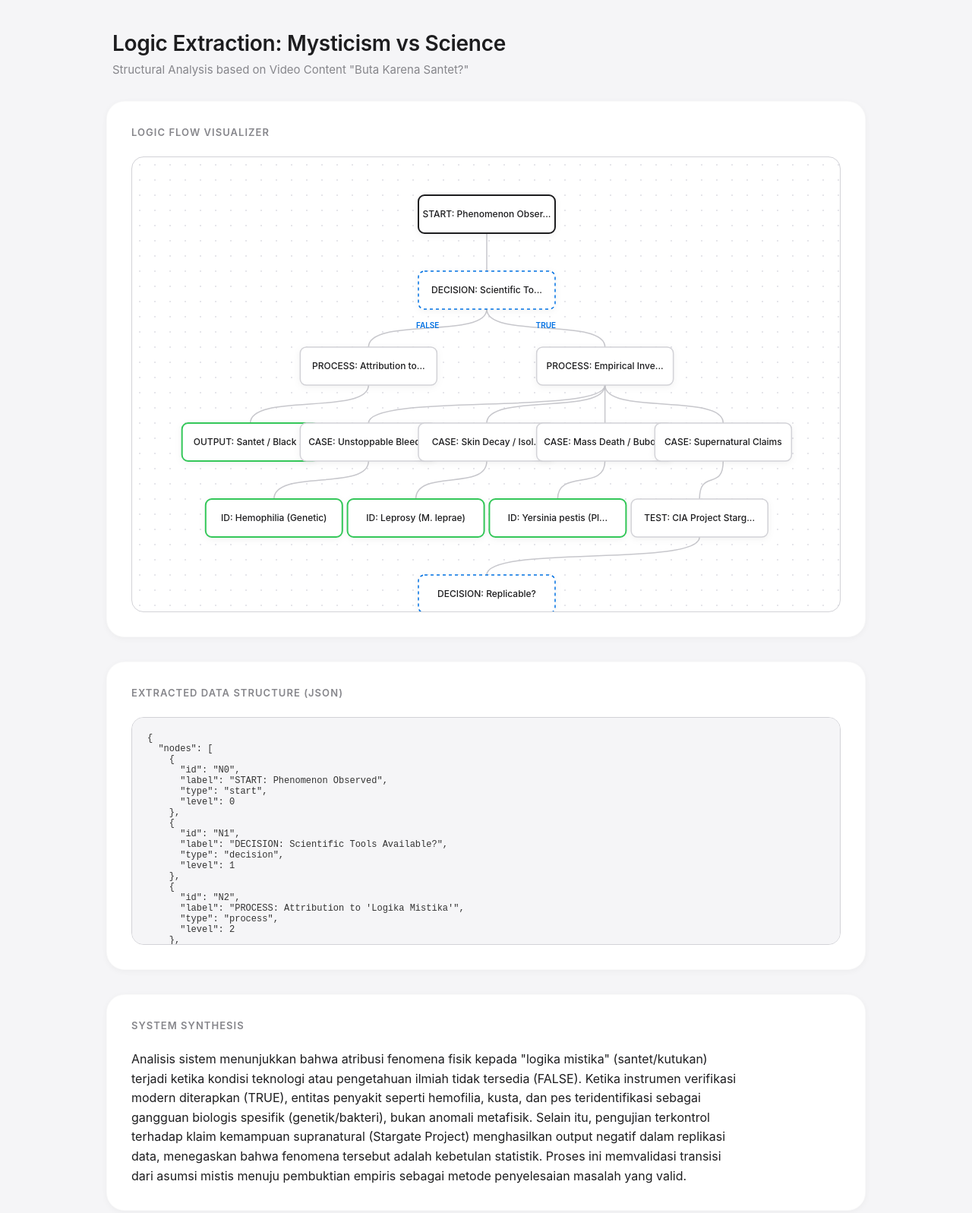
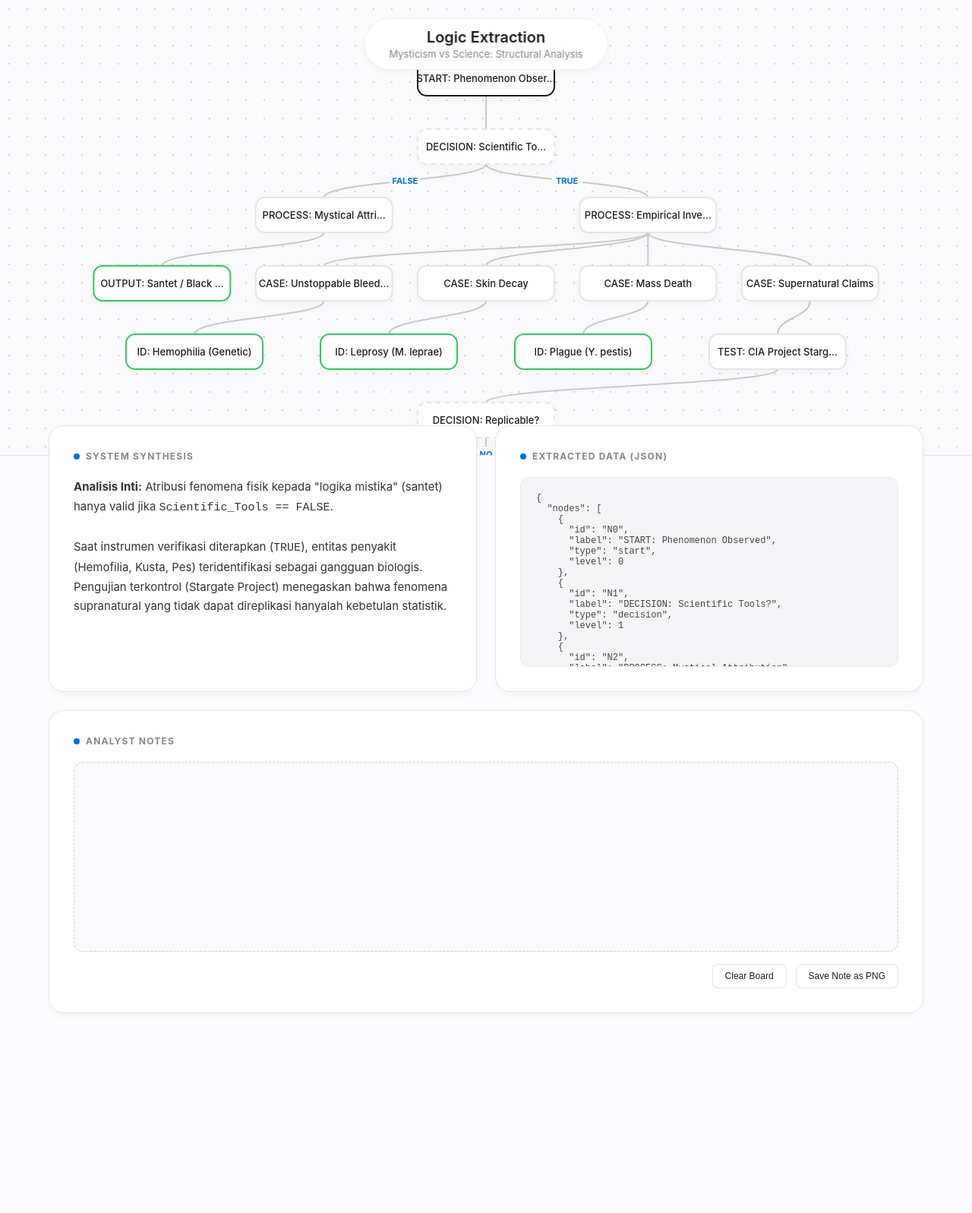
Before and after one commit to dartosugiarto/santet, a plain HTML site: page index.html in a window 1280 px wide. Shown: the top 1597 px of the page at 76% size. After the commit the page ends 1394 px from the top, so only its background shows below. Drawn offline with Linux system fonts and the light colour scheme.

Commit message:
Update index.html

```diff
--- a/index.html
+++ b/index.html
@@ -6,17 +6,16 @@
     <title>System Analysis: Logic Structure</title>
     <style>
         :root {
-            --bg-body: #F5F5F7;
+            --bg-body: #FBFBFD;
             --bg-card: #FFFFFF;
             --text-primary: #1D1D1F;
             --text-secondary: #86868B;
             --accent-color: #0071E3;
-            --border-color: #D2D2D7;
-            --shadow-sm: 0 2px 8px rgba(0, 0, 0, 0.04);
-            --shadow-md: 0 8px 24px rgba(0, 0, 0, 0.08);
-            --radius-md: 16px;
-            --radius-lg: 24px;
-            --font-stack: -apple-system, BlinkMacSystemFont, "SF Pro Text", "Segoe UI", Roboto, Helvetica, Arial, sans-serif;
+            --border-color: #E5E5EA;
+            --shadow-sm: 0 4px 12px rgba(0, 0, 0, 0.03);
+            --shadow-hover: 0 12px 24px rgba(0, 0, 0, 0.06);
+            --radius-lg: 20px;
+            --font-stack: -apple-system, BlinkMacSystemFont, "SF Pro Display", "Segoe UI", Roboto, Helvetica, Arial, sans-serif;
         }
 
         * { margin: 0; padding: 0; box-sizing: border-box; }
@@ -25,111 +24,187 @@
             font-family: var(--font-stack);
             background-color: var(--bg-body);
             color: var(--text-primary);
+            overflow-x: hidden;
+            -webkit-font-smoothing: antialiased;
+        }
+
+        /* --- HERO SECTION (Diagram Area) --- */
+        .stage-area {
+            position: relative;
+            width: 100vw;
+            height: 75vh; /* Menguasai 75% tinggi layar */
+            background-image: radial-gradient(#D2D2D7 1.5px, transparent 1.5px);
+            background-size: 24px 24px;
+            background-color: #FAFAFC;
+            border-bottom: 1px solid var(--border-color);
+            overflow: hidden; /* SVG pan/zoom could be added here */
             display: flex;
             flex-direction: column;
             align-items: center;
-            min-height: 100vh;
-            padding: 40px 20px;
-            -webkit-font-smoothing: antialiased;
         }
 
-        .container {
-            max-width: 1000px;
-            width: 100%;
-            display: flex;
-            flex-direction: column;
-            gap: 32px;
+        .header-overlay {
+            position: absolute;
+            top: 24px;
+            left: 50%;
+            transform: translateX(-50%);
+            text-align: center;
+            z-index: 10;
+            background: rgba(255, 255, 255, 0.85);
+            backdrop-filter: blur(12px);
+            -webkit-backdrop-filter: blur(12px);
+            padding: 12px 32px;
+            border-radius: 50px;
+            border: 1px solid rgba(0,0,0,0.05);
+            box-shadow: var(--shadow-sm);
         }
 
-        /* Header */
-        header { text-align: left; padding: 0 8px; }
-        h1 { font-size: 28px; font-weight: 600; letter-spacing: -0.01em; margin-bottom: 8px; }
-        p.subtitle { font-size: 15px; color: var(--text-secondary); font-weight: 400; }
+        h1 { font-size: 20px; font-weight: 600; color: var(--text-primary); margin: 0; }
+        p.subtitle { font-size: 13px; color: var(--text-secondary); margin-top: 2px; }
 
-        /* Card Style */
+        /* SVG Styles */
+        #roadmapBox {
+            width: 100%;
+            height: 100%;
+            overflow: auto; /* Allow scroll if diagram is huge */
+            display: flex;
+            justify-content: center;
+        }
+
+        svg {
+            display: block;
+            min-width: 100%;
+            min-height: 100%;
+        }
+
+        /* Node Styling - Lebih Modern */
+        .node-rect {
+            fill: #FFFFFF;
+            stroke: #E5E5EA;
+            stroke-width: 2px;
+            rx: 12;
+            transition: all 0.4s cubic-bezier(0.25, 1, 0.5, 1);
+            filter: drop-shadow(0 4px 6px rgba(0,0,0,0.02));
+        }
+        .node-rect:hover {
+            stroke: var(--accent-color);
+            transform: translateY(-2px);
+            filter: drop-shadow(0 8px 15px rgba(0,113,227,0.15));
+        }
+
+        .node-text {
+            font-family: var(--font-stack);
+            font-size: 13px;
+            fill: var(--text-primary);
+            font-weight: 500;
+            pointer-events: none;
+        }
+
+        .edge-path {
+            stroke: #C7C7CC;
+            stroke-width: 2px;
+            fill: none;
+            stroke-linecap: round;
+        }
+
+        .edge-label {
+            font-size: 11px;
+            fill: var(--accent-color);
+            font-weight: 700;
+            background: var(--bg-body);
+            padding: 2px 4px;
+        }
+
+        /* Node Type Colors */
+        .type-start { stroke: #1D1D1F; }
+        .type-decision { stroke-dasharray: 6; }
+        .type-end { stroke: #34C759; }
+
+        /* --- DASHBOARD CONTENT (Bawah) --- */
+        .dashboard-grid {
+            max-width: 1200px;
+            margin: -40px auto 60px; /* Overlap sedikit ke atas */
+            padding: 0 24px;
+            display: grid;
+            grid-template-columns: 1fr 1fr;
+            gap: 24px;
+            position: relative;
+            z-index: 20;
+        }
+
         .card {
             background: var(--bg-card);
             border-radius: var(--radius-lg);
             box-shadow: var(--shadow-sm);
             padding: 32px;
-            border: 1px solid rgba(0,0,0,0.02);
+            border: 1px solid var(--border-color);
             transition: transform 0.3s ease, box-shadow 0.3s ease;
         }
+        .card:hover { box-shadow: var(--shadow-hover); }
 
-        .card:hover { box-shadow: var(--shadow-md); }
+        .card.full-width { grid-column: span 2; }
 
         h2 {
-            font-size: 13px;
+            font-size: 12px;
             text-transform: uppercase;
-            letter-spacing: 0.08em;
+            letter-spacing: 0.1em;
             color: var(--text-secondary);
-            font-weight: 600;
-            margin-bottom: 24px;
+            font-weight: 700;
+            margin-bottom: 20px;
+            display: flex;
+            align-items: center;
+            gap: 8px;
         }
 
-        /* Roadmap SVG Container */
-        .roadmap-container {
-            width: 100%;
-            height: 600px;
-            overflow: auto;
-            position: relative;
-            background-image: radial-gradient(#E5E5EA 1px, transparent 1px);
-            background-size: 20px 20px;
-            border-radius: var(--radius-md);
-            border: 1px solid var(--border-color);
+        h2::before {
+            content: '';
+            display: block;
+            width: 8px;
+            height: 8px;
+            border-radius: 50%;
+            background: var(--accent-color);
         }
 
-        svg { display: block; width: 100%; height: 100%; min-width: 800px; min-height: 600px; }
-
-        /* Node Styles in SVG */
-        .node-rect { fill: #fff; stroke: #D2D2D7; stroke-width: 1.5px; rx: 8; transition: all 0.3s; filter: drop-shadow(0 2px 4px rgba(0,0,0,0.05)); }
-        .node-rect:hover { stroke: var(--accent-color); stroke-width: 2px; }
-        .node-text { font-family: var(--font-stack); font-size: 12px; fill: var(--text-primary); font-weight: 500; pointer-events: none; }
-        .edge-path { stroke: #C7C7CC; stroke-width: 1.5px; fill: none; transition: stroke 0.3s; }
-        .edge-label { font-size: 10px; fill: var(--accent-color); background: #fff; font-weight: 600; }
-
-        /* JSON Display */
+        /* JSON Box */
         .json-box {
             background: #F5F5F7;
             padding: 20px;
-            border-radius: var(--radius-md);
+            border-radius: 12px;
             font-family: "SF Mono", "Menlo", monospace;
             font-size: 12px;
-            color: #333;
+            color: #444;
             overflow-x: auto;
-            border: 1px solid var(--border-color);
-            max-height: 300px;
+            border: 1px solid rgba(0,0,0,0.04);
+            max-height: 250px;
         }
 
-        /* Explanation */
+        /* Text Styling */
         .explanation {
-            font-size: 16px;
-            line-height: 1.6;
-            color: var(--text-primary);
-            max-width: 800px;
+            font-size: 15px;
+            line-height: 1.7;
+            color: #333;
         }
 
-        /* Canvas */
+        /* Canvas Tools */
         .canvas-wrapper {
             position: relative;
-            height: 300px;
-            border: 1px solid var(--border-color);
-            border-radius: var(--radius-md);
-            background: #FFF;
+            height: 250px;
+            border: 1px dashed #D2D2D7;
+            border-radius: 12px;
+            background: #FAFAFC;
             cursor: crosshair;
             overflow: hidden;
         }
-        canvas { display: block; width: 100%; height: 100%; }
 
         .toolbar {
-            margin-top: 12px;
+            margin-top: 16px;
             display: flex;
             justify-content: flex-end;
             gap: 12px;
         }
 
         button {
-            background: transparent;
+            background: #fff;
             border: 1px solid var(--border-color);
             padding: 8px 16px;
             border-radius: 8px;
@@ -138,149 +213,141 @@
             cursor: pointer;
             font-weight: 500;
             transition: all 0.2s;
+            box-shadow: 0 1px 2px rgba(0,0,0,0.05);
         }
+        button:hover { background: #F5F5F7; border-color: #86868B; }
 
-        button:hover { background: #F5F5F7; border-color: #86868B; }
-        button.active { background: var(--text-primary); color: #fff; border-color: var(--text-primary); }
-
-        /* Badge Types */
-        .type-start { stroke: var(--text-primary); stroke-width: 2px; }
-        .type-decision { stroke: var(--accent-color); stroke-dasharray: 4; }
-        .type-process { stroke: #D2D2D7; }
-        .type-end { stroke: #34C759; stroke-width: 2px; }
-
+        /* Responsive */
+        @media (max-width: 768px) {
+            .dashboard-grid { grid-template-columns: 1fr; margin-top: 20px; }
+            .card.full-width { grid-column: span 1; }
+            .stage-area { height: 60vh; }
+        }
     </style>
 </head>
 <body>
 
-<div class="container">
-    <header>
-        <h1>Logic Extraction: Mysticism vs Science</h1>
-        <p class="subtitle">Structural Analysis based on Video Content "Buta Karena Santet?"</p>
-    </header>
+    <section class="stage-area">
+        <div class="header-overlay">
+            <h1>Logic Extraction</h1>
+            <p class="subtitle">Mysticism vs Science: Structural Analysis</p>
+        </div>
+
+        <div id="roadmapBox">
+            <svg id="logicSvg"></svg>
+        </div>
+    </section>
+
+    <div class="dashboard-grid">
 
         <div class="card">
-        <h2>Logic Flow Visualizer</h2>
-        <div class="roadmap-container" id="roadmapBox">
-            <svg id="logicSvg"></svg>
-        </div>
+            <h2>System Synthesis</h2>
+            <p class="explanation">
+                <strong>Analisis Inti:</strong> Atribusi fenomena fisik kepada "logika mistika" (santet) hanya valid jika <code>Scientific_Tools == FALSE</code>. <br><br>
+                Saat instrumen verifikasi diterapkan (<code>TRUE</code>), entitas penyakit (Hemofilia, Kusta, Pes) teridentifikasi sebagai gangguan biologis. Pengujian terkontrol (Stargate Project) menegaskan bahwa fenomena supranatural yang tidak dapat direplikasi hanyalah kebetulan statistik.
+            </p>
         </div>
 
         <div class="card">
-        <h2>Extracted Data Structure (JSON)</h2>
+            <h2>Extracted Data (JSON)</h2>
             <div class="json-box">
                 <pre id="jsonDisplay"></pre>
             </div>
         </div>
 
-    <div class="card">
-        <h2>System Synthesis</h2>
-        <p class="explanation">
-            Analisis sistem menunjukkan bahwa atribusi fenomena fisik kepada "logika mistika" (santet/kutukan) terjadi ketika kondisi teknologi atau pengetahuan ilmiah tidak tersedia (FALSE). Ketika instrumen verifikasi modern diterapkan (TRUE), entitas penyakit seperti hemofilia, kusta, dan pes teridentifikasi sebagai gangguan biologis spesifik (genetik/bakteri), bukan anomali metafisik. Selain itu, pengujian terkontrol terhadap klaim kemampuan supranatural (Stargate Project) menghasilkan output negatif dalam replikasi data, menegaskan bahwa fenomena tersebut adalah kebetulan statistik. Proses ini memvalidasi transisi dari asumsi mistis menuju pembuktian empiris sebagai metode penyelesaian masalah yang valid.
-        </p>
-    </div>
-
-    <div class="card">
-        <h2>Analyst Notes (Canvas)</h2>
+        <div class="card full-width">
+            <h2>Analyst Notes</h2>
             <div class="canvas-wrapper" id="canvasWrap">
                 <canvas id="noteCanvas"></canvas>
             </div>
             <div class="toolbar">
                 <button onclick="clearCanvas()">Clear Board</button>
-            <button onclick="saveCanvas()">Save Note</button>
+                <button onclick="saveCanvas()">Save Note as PNG</button>
             </div>
         </div>
     </div>
 
 <script>
-    // 1. DATA: Technical Logic Structure extracted from video
+    // --- 1. DATA LOGIC ---
     const logicData = {
         "nodes": [
             {"id": "N0", "label": "START: Phenomenon Observed", "type": "start", "level": 0},
-            {"id": "N1", "label": "DECISION: Scientific Tools Available?", "type": "decision", "level": 1},
+            {"id": "N1", "label": "DECISION: Scientific Tools?", "type": "decision", "level": 1},
 
-            // Branch False (History/Ignorance)
-            {"id": "N2", "label": "PROCESS: Attribution to 'Logika Mistika'", "type": "process", "level": 2},
-            {"id": "N3", "label": "OUTPUT: Santet / Black Magic Claims", "type": "end", "level": 3},
+            // Branch False
+            {"id": "N2", "label": "PROCESS: Mystical Attribution", "type": "process", "level": 2},
+            {"id": "N3", "label": "OUTPUT: Santet / Black Magic", "type": "end", "level": 3},
 
-            // Branch True (Modern Science)
+            // Branch True
             {"id": "N4", "label": "PROCESS: Empirical Investigation", "type": "process", "level": 2},
 
-            // Sub-cases under Science
             {"id": "N5", "label": "CASE: Unstoppable Bleeding", "type": "process", "level": 3},
             {"id": "N6", "label": "ID: Hemophilia (Genetic)", "type": "end", "level": 4},
 
-            {"id": "N7", "label": "CASE: Skin Decay / Isolation", "type": "process", "level": 3},
+            {"id": "N7", "label": "CASE: Skin Decay", "type": "process", "level": 3},
             {"id": "N8", "label": "ID: Leprosy (M. leprae)", "type": "end", "level": 4},
 
-            {"id": "N9", "label": "CASE: Mass Death / Buboes", "type": "process", "level": 3},
-            {"id": "N10", "label": "ID: Yersinia pestis (Plague)", "type": "end", "level": 4},
+            {"id": "N9", "label": "CASE: Mass Death", "type": "process", "level": 3},
+            {"id": "N10", "label": "ID: Plague (Y. pestis)", "type": "end", "level": 4},
 
             {"id": "N11", "label": "CASE: Supernatural Claims", "type": "process", "level": 3},
             {"id": "N12", "label": "TEST: CIA Project Stargate", "type": "process", "level": 4},
             {"id": "N13", "label": "DECISION: Replicable?", "type": "decision", "level": 5},
-            {"id": "N14", "label": "OUTPUT: Statistical Coincidence", "type": "end", "level": 6}
+            {"id": "N14", "label": "OUTPUT: Coincidence", "type": "end", "level": 6}
         ],
         "edges": [
             {"from": "N0", "to": "N1"},
             {"from": "N1", "to": "N2", "condition": "FALSE"},
             {"from": "N2", "to": "N3"},
             {"from": "N1", "to": "N4", "condition": "TRUE"},
-
-            {"from": "N4", "to": "N5"},
-            {"from": "N5", "to": "N6"},
-
-            {"from": "N4", "to": "N7"},
-            {"from": "N7", "to": "N8"},
-
-            {"from": "N4", "to": "N9"},
-            {"from": "N9", "to": "N10"},
-
-            {"from": "N4", "to": "N11"},
-            {"from": "N11", "to": "N12"},
-            {"from": "N12", "to": "N13"},
-            {"from": "N13", "to": "N14", "condition": "FALSE"}
+            {"from": "N4", "to": "N5"}, {"from": "N5", "to": "N6"},
+            {"from": "N4", "to": "N7"}, {"from": "N7", "to": "N8"},
+            {"from": "N4", "to": "N9"}, {"from": "N9", "to": "N10"},
+            {"from": "N4", "to": "N11"}, {"from": "N11", "to": "N12"},
+            {"from": "N12", "to": "N13"}, {"from": "N13", "to": "N14", "condition": "NO"}
         ]
     };
 
-    // Display JSON
     document.getElementById('jsonDisplay').textContent = JSON.stringify(logicData, null, 2);
 
-    // 2. RENDERER: SVG Logic Visualization
+    // --- 2. RENDERER ENGINE (Updated for Full Width) ---
     function renderRoadmap() {
         const svg = document.getElementById('logicSvg');
         const box = document.getElementById('roadmapBox');
-        const width = box.offsetWidth;
-        const height = 650;
 
-        // Configuration
-        const levelHeight = 100;
+        // Use container width, but minimum 1000px to prevent squeezing
+        const width = Math.max(box.offsetWidth, 1200);
+        const height = box.offsetHeight || 600;
+
+        // Reset content
+        svg.innerHTML = '';
+        svg.style.width = width + 'px'; // Enforce min width inside scroll
+
+        const levelHeight = 90;
         const nodeWidth = 180;
-        const nodeHeight = 50;
-        const startY = 50;
+        const nodeHeight = 46;
+        const startY = 80; // Add padding top
 
-        // Group nodes by level
         const levels = {};
         logicData.nodes.forEach(node => {
             if (!levels[node.level]) levels[node.level] = [];
             levels[node.level].push(node);
         });
 
-        // Calculate Positions
         const nodePositions = {};
         Object.keys(levels).forEach(level => {
             const nodesInLevel = levels[level];
-            const totalWidth = width;
-            const segmentWidth = totalWidth / (nodesInLevel.length + 1);
+            const segmentWidth = width / (nodesInLevel.length + 1);
 
             nodesInLevel.forEach((node, index) => {
                 const x = segmentWidth * (index + 1) - (nodeWidth / 2);
                 const y = startY + (node.level * levelHeight);
                 nodePositions[node.id] = { x, y };
 
-                // Draw Node
+                // Draw Node Group
                 const g = document.createElementNS("http://www.w3.org/2000/svg", "g");
 
+                // Rect
                 const rect = document.createElementNS("http://www.w3.org/2000/svg", "rect");
                 rect.setAttribute("x", x);
                 rect.setAttribute("y", y);
@@ -288,17 +355,13 @@
                 rect.setAttribute("height", nodeHeight);
                 rect.setAttribute("class", `node-rect type-${node.type}`);
 
+                // Text
                 const text = document.createElementNS("http://www.w3.org/2000/svg", "text");
                 text.setAttribute("x", x + nodeWidth/2);
-                text.setAttribute("y", y + nodeHeight/2 + 4);
+                text.setAttribute("y", y + nodeHeight/2 + 5);
                 text.setAttribute("text-anchor", "middle");
                 text.setAttribute("class", "node-text");
                 text.textContent = node.label.length > 25 ? node.label.substring(0, 23) + "..." : node.label;
-
-                // Tooltip title
-                const title = document.createElementNS("http://www.w3.org/2000/svg", "title");
-                title.textContent = node.label;
-                rect.appendChild(title);
 
                 g.appendChild(rect);
                 g.appendChild(text);
@@ -306,7 +369,7 @@
             });
         });
 
-        // Draw Edges
+        // Draw Edges (Curved Lines)
         logicData.edges.forEach(edge => {
             const start = nodePositions[edge.from];
             const end = nodePositions[edge.to];
@@ -317,59 +380,69 @@
                 const endX = end.x + nodeWidth/2;
                 const endY = end.y;
 
-                // Bezier Curve
+                // Smooth Bezier
                 const path = document.createElementNS("http://www.w3.org/2000/svg", "path");
-                const d = `M ${startX} ${startY} C ${startX} ${startY + 40}, ${endX} ${endY - 40}, ${endX} ${endY}`;
+                const controlY = (endY - startY) / 2;
+                const d = `M ${startX} ${startY} C ${startX} ${startY + controlY}, ${endX} ${endY - controlY}, ${endX} ${endY}`;
+
                 path.setAttribute("d", d);
                 path.setAttribute("class", "edge-path");
-                svg.prepend(path); // Draw lines behind nodes
+                svg.prepend(path);
 
-                // Condition Label
+                // Condition Labels
                 if (edge.condition) {
                     const midX = (startX + endX) / 2;
                     const midY = (startY + endY) / 2;
+
+                    // Small background for text readability on lines
+                    const textBg = document.createElementNS("http://www.w3.org/2000/svg", "rect");
+                    textBg.setAttribute("x", midX - 20);
+                    textBg.setAttribute("y", midY - 10);
+                    textBg.setAttribute("width", 40);
+                    textBg.setAttribute("height", 20);
+                    textBg.setAttribute("fill", "#FAFAFC");
+                    textBg.setAttribute("rx", 4);
+
                     const text = document.createElementNS("http://www.w3.org/2000/svg", "text");
                     text.setAttribute("x", midX);
-                    text.setAttribute("y", midY);
+                    text.setAttribute("y", midY + 4);
                     text.setAttribute("text-anchor", "middle");
                     text.setAttribute("class", "edge-label");
                     text.textContent = edge.condition;
+
+                    svg.appendChild(textBg);
                     svg.appendChild(text);
                 }
             }
         });
     }
 
-    // 3. CANVAS: Interactive Notes
+    // --- 3. CANVAS LOGIC ---
     const canvas = document.getElementById('noteCanvas');
     const ctx = canvas.getContext('2d');
     const canvasWrap = document.getElementById('canvasWrap');
-
     let isDrawing = false;
-    let lastX = 0;
-    let lastY = 0;
+    let lastX = 0, lastY = 0;
 
     function resizeCanvas() {
         canvas.width = canvasWrap.offsetWidth;
         canvas.height = canvasWrap.offsetHeight;
-        ctx.strokeStyle = '#1D1D1F';
+        ctx.strokeStyle = '#0071E3'; // Blue pen
         ctx.lineJoin = 'round';
         ctx.lineCap = 'round';
-        ctx.lineWidth = 2;
+        ctx.lineWidth = 3;
     }
 
     window.addEventListener('resize', () => {
-        renderRoadmap(); // Re-render svg on resize
+        renderRoadmap();
         resizeCanvas();
     });
 
-    // Initial calls
     setTimeout(() => {
         renderRoadmap();
         resizeCanvas();
     }, 100);
 
-    // Drawing Logic
     function draw(e) {
         if (!isDrawing) return;
         const rect = canvas.getBoundingClientRect();
@@ -414,7 +487,6 @@
         link.href = canvas.toDataURL();
         link.click();
     }
-
 </script>
 
 </body>
```
Lines whose indentation alone changed are shown as unchanged.
